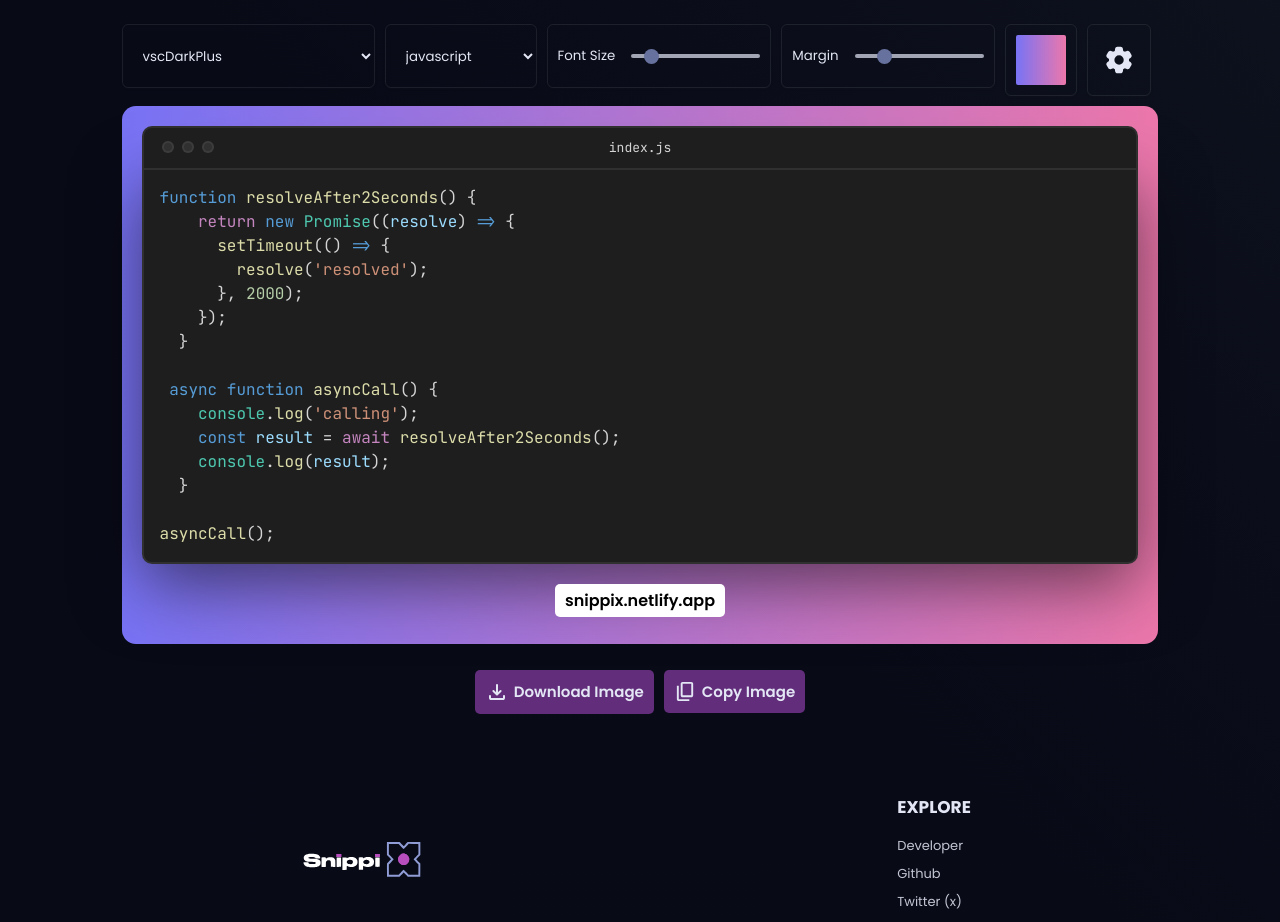
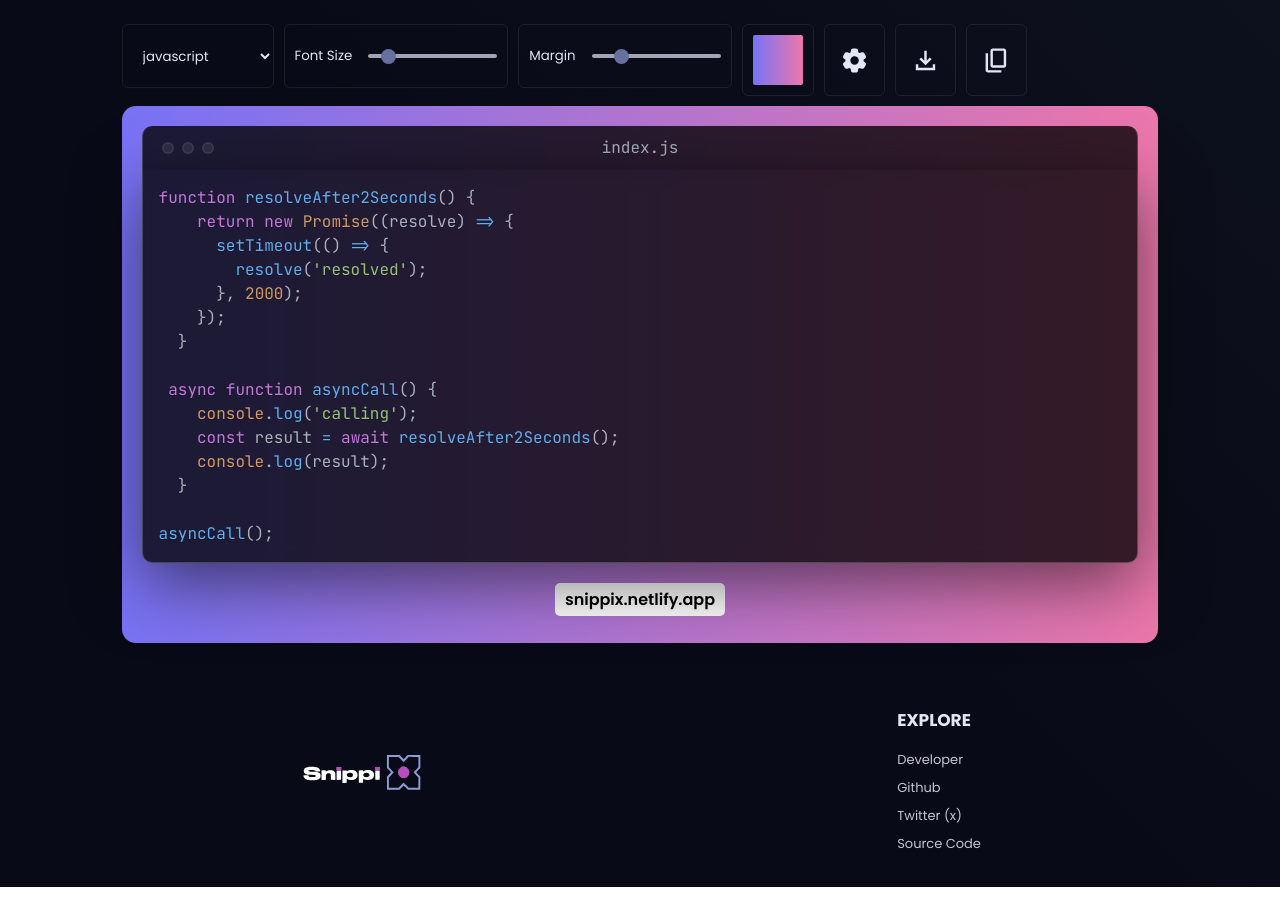
Before and after one commit to preetsuthar17/SnippiX, a Next.js app: page / in a window 1280 px wide. Shown: the part 660-1582 px from the top of the page. After the commit the page ends 1547 px from the top, so only its background shows below. Built offline with nearby package versions, Linux system fonts and the light colour scheme.

Commit message:
Update styles for CodeImage component

```diff
--- a/src/components/CodeImage.js
+++ b/src/components/CodeImage.js
@@ -1,50 +1,11 @@
 import { useState, useRef, useEffect } from "react";
 import { Prism as SyntaxHighlighter } from "react-syntax-highlighter";
 import ReactGPicker from "react-gcolor-picker";
-import {
-  a11yDark,
-  atomDark,
-  base16AteliersulphurpoolLight,
-  cb,
-  coldarkCold,
-  coldarkDark,
-  coy,
-  dracula,
-  dark,
-  duotoneDark,
-  duotoneEarth,
-  duotoneForest,
-  duotoneLight,
-  duotoneSea,
-  duotoneSpace,
-  funky,
-  ghcolors,
-  hopscotch,
-  materialDark,
-  materialLight,
-  materialOceanic,
-  nightOwl,
-  nord,
-  okaidia,
-  oneDark,
-  oneLight,
-  pojoaque,
-  prism,
-  shadesOfPurple,
-  solarizedlight,
-  synthwave84,
-  tomorrow,
-  twilight,
-  vs,
-  vsDark,
-  vscDarkPlus,
-  xonokai,
-} from "react-syntax-highlighter/dist/cjs/styles/prism";
+import { oneDark } from "react-syntax-highlighter/dist/cjs/styles/prism";
 import { toPng } from "html-to-image";
 import * as clipboard from "clipboard-polyfill";
 
 export default function CodeImage({ code, fileName }) {
-  const [selectedTheme, setSelectedTheme] = useState(vscDarkPlus);
   const [fontSize, setFontSize] = useState(16);
   const [margin, setMargin] = useState(20);
   const [boxShadow, setBoxShadow] = useState("");
@@ -64,43 +25,7 @@ export default function CodeImage({ code, fileName }) {
   const settingsMenuRef = useRef();
 
   const themes = {
-    vscDarkPlus,
-    a11yDark,
-    atomDark,
-    base16AteliersulphurpoolLight,
-    cb,
-    coldarkCold,
-    coldarkDark,
-    coy,
-    dracula,
-    dark,
-    duotoneDark,
-    duotoneEarth,
-    duotoneForest,
-    duotoneLight,
-    duotoneSea,
-    duotoneSpace,
-    funky,
-    ghcolors,
-    hopscotch,
-    materialDark,
-    materialLight,
-    materialOceanic,
-    nightOwl,
-    nord,
-    okaidia,
     oneDark,
-    oneLight,
-    pojoaque,
-    prism,
-    shadesOfPurple,
-    solarizedlight,
-    synthwave84,
-    tomorrow,
-    twilight,
-    vs,
-    vsDark,
-    xonokai,
   };
 
   const supportedLanguages = [
@@ -552,13 +477,6 @@ export default function CodeImage({ code, fileName }) {
     <div className="code-image-div">
       <div className="code-image-config-options">
         <div className="theme-select-div ">
-          <select onChange={handleThemeChange} className="theme-selector">
-            {Object.keys(themes).map((theme, index) => (
-              <option key={index} value={theme}>
-                {theme}
-              </option>
-            ))}
-          </select>
           <select
             value={selectedLanguage}
             onChange={handleLanguageChange}
@@ -626,8 +544,8 @@ export default function CodeImage({ code, fileName }) {
             >
               <svg
                 xmlns="http://www.w3.org/2000/svg"
-                width="32"
-                height="32"
+                width="29"
+                height="29"
                 viewBox="0 0 24 24"
               >
                 <path
@@ -668,6 +586,50 @@ export default function CodeImage({ code, fileName }) {
               </div>
             )}
           </div>
+          <div className="settings-dropdown-menu">
+            <div className="settings-dropdown-toggle" onClick={downloadImage}>
+              <div
+                style={{
+                  display: "flex",
+                  alignItems: "center",
+                }}
+              >
+                <svg
+                  xmlns="http://www.w3.org/2000/svg"
+                  width="29"
+                  height="29"
+                  viewBox="0 0 24 24"
+                >
+                  <path
+                    fill="currentColor"
+                    d="m12 16l-5-5l1.4-1.45l2.6 2.6V4h2v8.15l2.6-2.6L17 11zm-8 4v-5h2v3h12v-3h2v5z"
+                  />
+                </svg>
+              </div>
+            </div>
+          </div>
+          <div className="settings-dropdown-menu">
+            <div className="settings-dropdown-toggle" onClick={copyImage}>
+              <div
+                style={{
+                  display: "flex",
+                  alignItems: "center",
+                }}
+              >
+                <svg
+                  xmlns="http://www.w3.org/2000/svg"
+                  width="29"
+                  height="29"
+                  viewBox="0 0 24 24"
+                >
+                  <path
+                    fill="currentColor"
+                    d="M9 18q-.825 0-1.412-.587T7 16V4q0-.825.588-1.412T9 2h9q.825 0 1.413.588T20 4v12q0 .825-.587 1.413T18 18zm0-2h9V4H9zm-4 6q-.825 0-1.412-.587T3 20V6h2v14h11v2zm4-6V4z"
+                  />
+                </svg>
+              </div>
+            </div>
+          </div>
         </div>
       </div>
       <div className="code-image-background" ref={ref}>
@@ -677,7 +639,7 @@ export default function CodeImage({ code, fileName }) {
               <SyntaxHighlighter
                 className="file-name"
                 language="plaintext"
-                style={selectedTheme}
+                style={oneDark}
               >
                 {fileName}
               </SyntaxHighlighter>
@@ -692,7 +654,7 @@ export default function CodeImage({ code, fileName }) {
               <SyntaxHighlighter
                 className="file-name"
                 language="plaintext"
-                style={selectedTheme}
+                style={oneDark}
               >
                 &nbsp;
               </SyntaxHighlighter>
@@ -706,7 +668,7 @@ export default function CodeImage({ code, fileName }) {
           <SyntaxHighlighter
             className="code-block"
             language={selectedLanguage}
-            style={selectedTheme}
+            style={oneDark}
             showLineNumbers={lineCount}
           >
             {code}
@@ -716,44 +678,6 @@ export default function CodeImage({ code, fileName }) {
           </div>
         </div>
       </div>
-      <div className="code-image-buttons">
-        <button
-          disabled={isProcessing}
-          onClick={downloadImage}
-          className="primary-button"
-        >
-          <svg
-            xmlns="http://www.w3.org/2000/svg"
-            width="24"
-            height="24"
-            viewBox="0 0 24 24"
-          >
-            <path
-              fill="currentColor"
-              d="M12 15.575q-.2 0-.375-.062T11.3 15.3l-3.6-3.6q-.3-.3-.288-.7t.288-.7q.3-.3.713-.312t.712.287L11 12.15V5q0-.425.288-.712T12 4q.425 0 .713.288T13 5v7.15l1.875-1.875q.3-.3.713-.288t.712.313q.275.3.288.7t-.288.7l-3.6 3.6q-.15.15-.325.213t-.375.062M6 20q-.825 0-1.412-.587T4 18v-2q0-.425.288-.712T5 15q.425 0 .713.288T6 16v2h12v-2q0-.425.288-.712T19 15q.425 0 .713.288T20 16v2q0 .825-.587 1.413T18 20z"
-            />
-          </svg>
-          {isProcessing ? "Downloading..." : "Download Image"}
-        </button>
-        <button
-          disabled={isProcessing}
-          onClick={copyImage}
-          className="primary-button"
-        >
-          <svg
-            xmlns="http://www.w3.org/2000/svg"
-            width="23"
-            height="23"
-            viewBox="0 0 24 24"
-          >
-            <path
-              fill="currentColor"
-              d="M9 18q-.825 0-1.412-.587T7 16V4q0-.825.588-1.412T9 2h9q.825 0 1.413.588T20 4v12q0 .825-.587 1.413T18 18zm0-2h9V4H9zm-4 6q-.825 0-1.412-.587T3 20V6h2v14h11v2zm4-6V4z"
-            />
-          </svg>
-          {isCopied ? "Copied!" : "Copy Image"}
-        </button>
-      </div>
     </div>
   );
 }
--- a/src/styles/partials/_code_image.scss
+++ b/src/styles/partials/_code_image.scss
@@ -28,15 +28,12 @@
   .file-name-div {
     position: relative;
 
+    margin-bottom: 0px !important;
     .file-name {
       padding: 10px !important;
       border-radius: 10px 10px 0 0 !important;
-      border-top: 2px solid rgba(255, 255, 255, 0.08) !important;
-      border-left: 2px solid rgba(255, 255, 255, 0.08) !important;
-      border-right: 2px solid rgba(255, 255, 255, 0.08) !important;
-      border-bottom: none !important;
       display: flex !important;
-
+      border-bottom: none;
       > code {
         width: 100% !important;
         text-align: center !important;
@@ -72,8 +69,11 @@
   }
   pre {
     border-radius: 0px 0px 10px 10px !important;
+    background-color: rgba(0, 0, 0, 0.775) !important;
+    backdrop-filter: blur(10px) !important;
+    border: 1px solid rgba(255, 255, 255, 0.198);
     margin: 0 !important;
-    border: 2px solid rgba(255, 255, 255, 0.08) !important;
+    border-top: none;
     &::-webkit-scrollbar {
       height: 0.4em;
     }
@@ -90,6 +90,7 @@
   }
 
   code {
+    background-color: transparent !important;
     font-family: var(--code-font-family) !important;
   }
 
```
